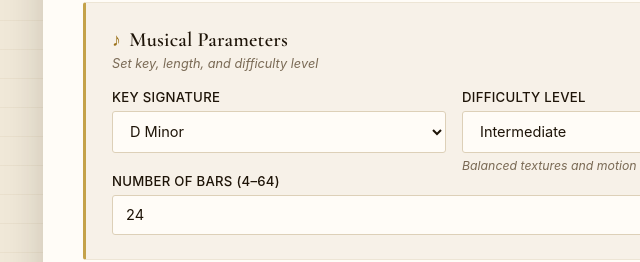
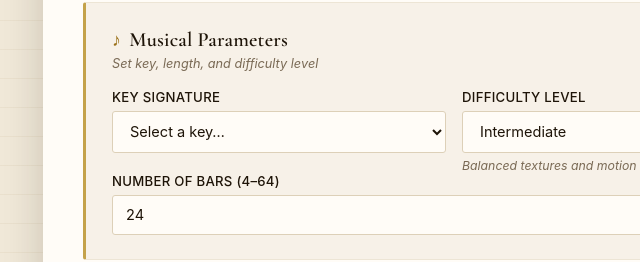
Before and after one commit to MattNewtonian/Prelude-app, a website: page public/index.html in a window 1280 px wide. Shown: the part 907-1169 px from the top of the page, 187-827 px from the left. Drawn offline with nearby package versions, Linux system fonts and the light colour scheme.

Commit message:
Remove default key selection

```diff
--- a/public/index.html
+++ b/public/index.html
@@ -576,7 +576,7 @@
                   <option value="F# minor">F# Minor</option>
                   <option value="C# minor">C# Minor</option>
                   <option value="G# minor">G# Minor</option>
-                  <option value="D minor" selected>D Minor</option>
+                  <option value="D minor">D Minor</option>
                   <option value="G minor">G Minor</option>
                   <option value="C minor">C Minor</option>
                   <option value="F minor">F Minor</option>
```
